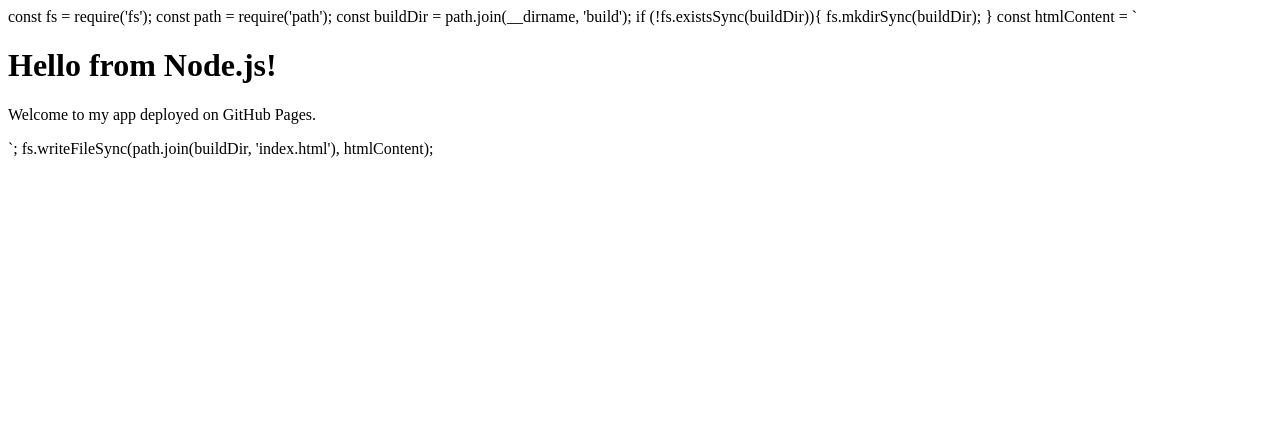
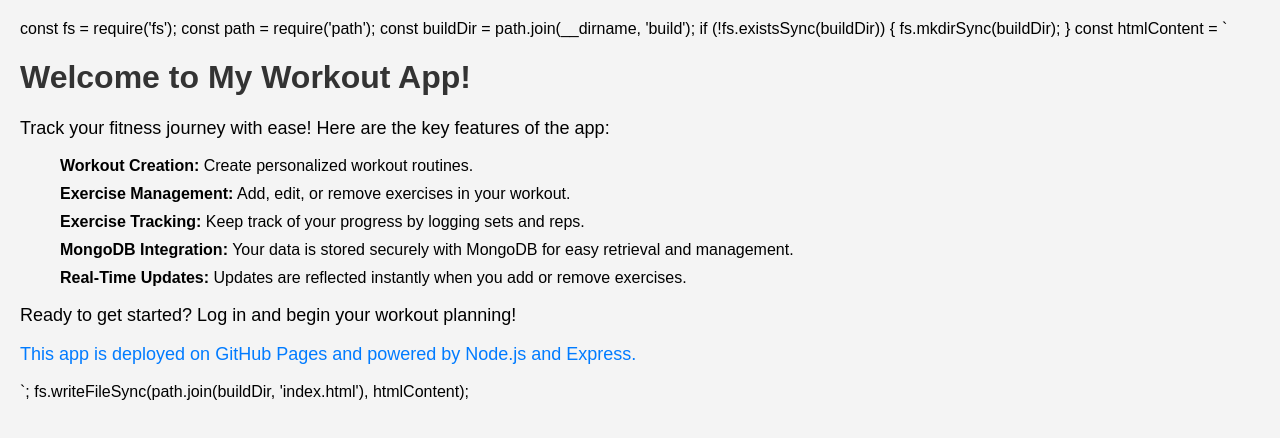
Before and after one commit to Bakhtiar-23/Doing-CI-CD-with-Workout-App, a website: page build/index.html in a window 1280 px wide. Drawn offline with Linux system fonts and the light colour scheme.

Commit message:
Updating build/index.html file with details about Workout App

```diff
--- a/build/index.html
+++ b/build/index.html
@@ -2,18 +2,52 @@ const fs = require('fs');
 const path = require('path');
 
 const buildDir = path.join(__dirname, 'build');
-if (!fs.existsSync(buildDir)){
+if (!fs.existsSync(buildDir)) {
     fs.mkdirSync(buildDir);
 }
 
 const htmlContent = `
   <html>
     <head>
-      <title>My Node.js App</title>
+      <title>My Workout App</title>
+      <style>
+        body {
+          font-family: Arial, sans-serif;
+          margin: 0;
+          padding: 20px;
+          background-color: #f4f4f4;
+        }
+        h1 {
+          color: #333;
+        }
+        p {
+          font-size: 18px;
+        }
+        ul {
+          list-style-type: none;
+        }
+        li {
+          margin: 10px 0;
+        }
+        .highlight {
+          color: #007bff;
+        }
+      </style>
     </head>
     <body>
-      <h1>Hello from Node.js!</h1>
-      <p>Welcome to my app deployed on GitHub Pages.</p>
+      <h1>Welcome to My Workout App!</h1>
+      <p>Track your fitness journey with ease! Here are the key features of the app:</p>
+      <ul>
+        <li><strong>Workout Creation:</strong> Create personalized workout routines.</li>
+        <li><strong>Exercise Management:</strong> Add, edit, or remove exercises in your workout.</li>
+        <li><strong>Exercise Tracking:</strong> Keep track of your progress by logging sets and reps.</li>
+        <li><strong>MongoDB Integration:</strong> Your data is stored securely with MongoDB for easy retrieval and management.</li>
+        <li><strong>Real-Time Updates:</strong> Updates are reflected instantly when you add or remove exercises.</li>
+      </ul>
+      <p>Ready to get started? Log in and begin your workout planning!</p>
+      <footer>
+        <p class="highlight">This app is deployed on GitHub Pages and powered by Node.js and Express.</p>
+      </footer>
     </body>
   </html>
 `;
```
